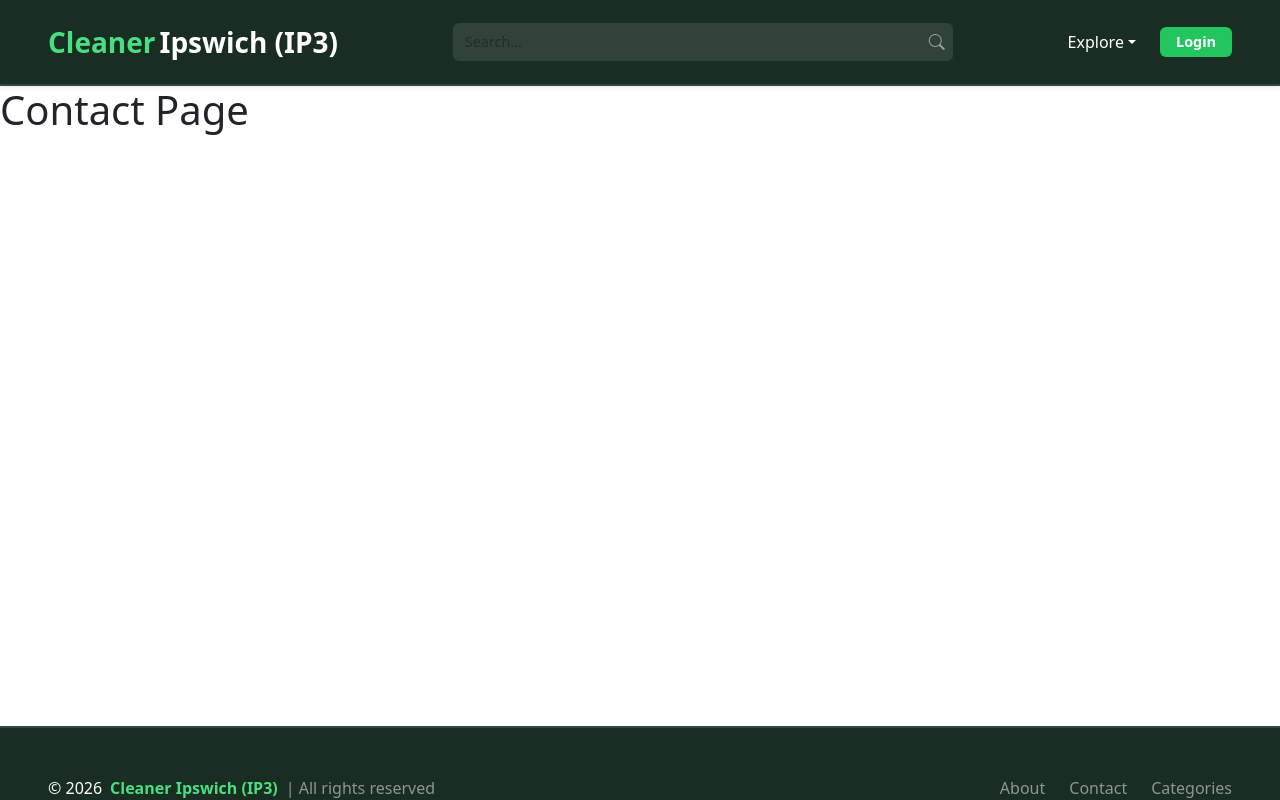
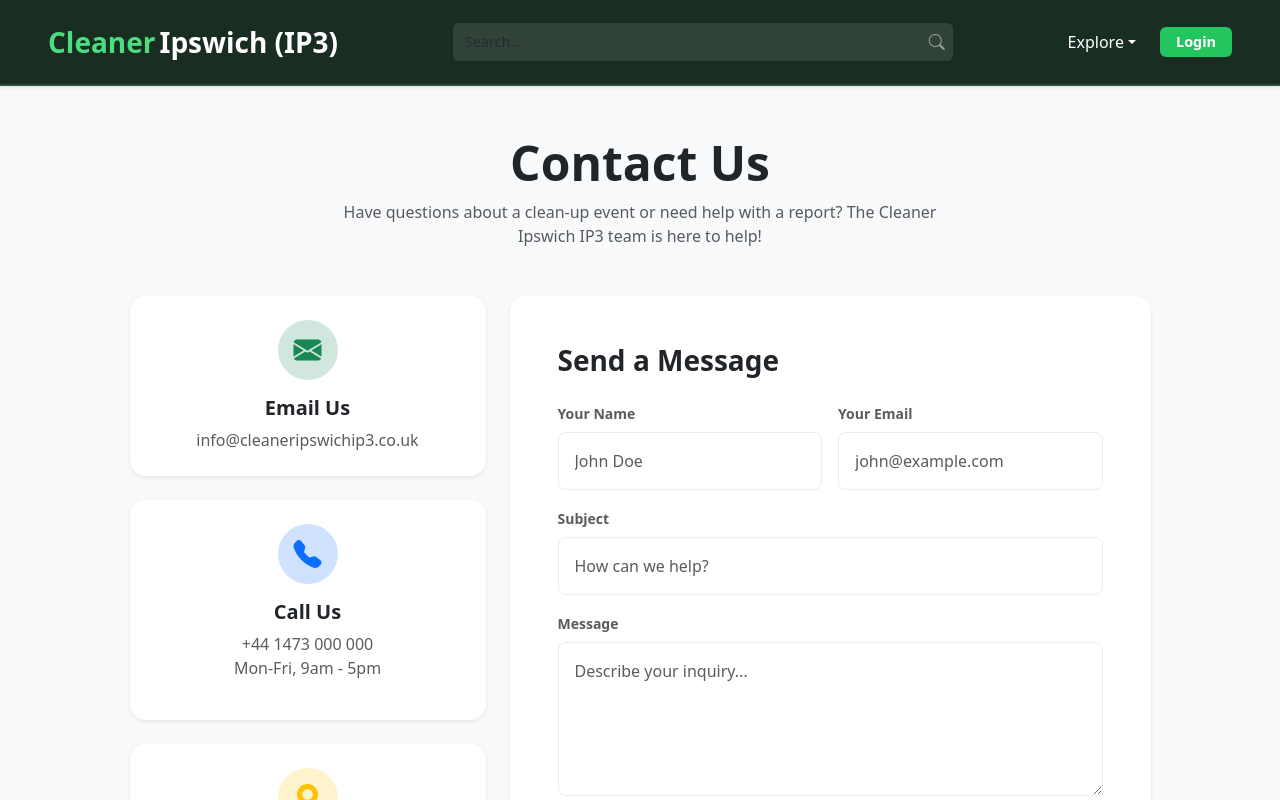
Before and after one commit to RobertasKirkickas/final-project, a React (Vite) app in the folder frontend/: page /contact in a window 1280 px wide. Shown: the top 800 px of the page. Built offline with nearby package versions, Linux system fonts and the light colour scheme; what simple-zustand-devtools would draw is missing.

Commit message:
feat: implemented contact and about pages

```diff
--- a/frontend/src/views/pages/About.jsx
+++ b/frontend/src/views/pages/About.jsx
@@ -1,11 +1,98 @@
 import React from 'react';
+import { Link } from 'react-router-dom';
 
-const About = () => {
+function About() {
 	return (
-		<div>
-			<h1>About Page</h1>
-		</div>
+		<section className='py-5 bg-light' style={{ minHeight: '85vh' }}>
+			<div className='container'>
+				{/* Header */}
+				<div className='row justify-content-center text-center mb-5'>
+					<div className='col-lg-8'>
+						<h1 className='display-4 fw-bold text-dark mb-4' style={{ color: '#1a2d23' }}>
+							Restoring the Beauty of
+							<span className='text-success d-block'>Ipswich IP3</span>
+						</h1>
+						<p className='lead text-muted px-md-5'>
+							Cleaner Ipswich is a community-driven platform dedicated to keeping our streets, parks, and waterfronts free from litter. We believe that a cleaner environment leads to a stronger,
+							happier community.
+						</p>
+					</div>
+				</div>
+
+				<hr className='my-5 opacity-25' />
+
+				{/* Core features */}
+				<div className='row g-4 mb-5'>
+					<div className='col-md-4'>
+						<div className='card border-0 shadow-sm rounded-4 p-4 h-100 text-center'>
+							<div className='rounded-circle bg-danger-subtle text-danger d-flex align-items-center justify-content-center mx-auto mb-3' style={{ width: '70px', height: '70px' }}>
+								<i className='bi bi-megaphone-fill fs-2'></i>
+							</div>
+							<h4 className='fw-bold'>Report</h4>
+							<p className='text-muted small'>Spot some litter? Take a photo and report it. Whether it's fly-tipping in an alleyway or litter in Landseer Park, your voice matters.</p>
+						</div>
+					</div>
+					<div className='col-md-4'>
+						<div className='card border-0 shadow-sm rounded-4 p-4 h-100 text-center'>
+							<div className='rounded-circle bg-warning-subtle text-warning d-flex align-items-center justify-content-center mx-auto mb-3' style={{ width: '70px', height: '70px' }}>
+								<i className='bi bi-calendar-check-fill fs-2'></i>
+							</div>
+							<h4 className='fw-bold'>Organise</h4>
+							<p className='text-muted small'>We help local volunteers organise clean-up events. Join a scheduled event or start your own to tackle problem areas together.</p>
+						</div>
+					</div>
+					<div className='col-md-4'>
+						<div className='card border-0 shadow-sm rounded-4 p-4 h-100 text-center'>
+							<div className='rounded-circle bg-success-subtle text-success d-flex align-items-center justify-content-center mx-auto mb-3' style={{ width: '70px', height: '70px' }}>
+								<i className='bi bi-stars fs-2'></i>
+							</div>
+							<h4 className='fw-bold'>See the Difference</h4>
+							<p className='text-muted small'>We showcase the impact of every clean-up effort, proving that when the IP3 community comes together, the transformation is impossible to miss.</p>
+						</div>
+					</div>
+				</div>
+
+				{/* Local connection */}
+				<div className='row align-items-center bg-white rounded-5 shadow-sm overflow-hidden g-0 mb-5'>
+					<div className='col-md-6'>
+						<img
+							src='https://images.unsplash.com/photo-1680216370618-f9938e5c9a17?auto=format&fit=crop&q=80&w=800'
+							alt='Ipswich Waterfront'
+							className='img-fluid h-100'
+							style={{ objectFit: 'cover', minHeight: '350px' }}
+						/>
+					</div>
+					<div className='col-md-6 p-4 p-md-5'>
+						<h2 className='fw-bold mb-4'>Why IP3?</h2>
+						<p className='text-muted mb-4'>
+							From the historic <strong>Ipswich Waterfront</strong> to the sprawling greens of <strong>Holywells Park</strong>, the IP3 area is full of life and potential. However, litter can quickly
+							diminish the pride we feel for our neighborhoods.
+						</p>
+						<p className='text-muted mb-4'>Our platform was born out of a desire to protect our local wildlife and keep our residential streets safe for families.</p>
+						<Link to='/categories/' className='btn btn-success rounded-pill px-4 fw-bold'>
+							Explore Local Areas
+						</Link>
+					</div>
+				</div>
+
+				{/* Call to action */}
+				<div className='text-center py-5 rounded-4 bg-dark text-white shadow-lg px-4'>
+					<h2 className='fw-bold mb-3'>Ready to make a difference?</h2>
+					<p className='mb-4 opacity-75 mx-auto' style={{ maxWidth: '600px' }}>
+						Join hundreds of local residents who are committed to a litter-free Ipswich. Every report and every volunteer counts.
+					</p>
+					<div className='d-flex flex-wrap justify-content-center gap-3'>
+						<Link to='/register/' className='btn btn-light btn-lg rounded-pill px-5 fw-bold text-dark'>
+							Join the Community
+						</Link>
+						<Link to='/contact/' className='btn btn-outline-light btn-lg rounded-pill px-5 fw-bold'>
+							Contact Us
+						</Link>
+					</div>
+				</div>
+			</div>
+		</section>
 	);
-};
+}
 
 export default About;
--- a/frontend/src/views/pages/Contact.jsx
+++ b/frontend/src/views/pages/Contact.jsx
@@ -1,11 +1,139 @@
-import React from 'react';
+import React, { useState } from 'react';
+import Swal from 'sweetalert2';
 
-const Contact = () => {
+function Contact() {
+	const [formData, setFormData] = useState({
+		name: '',
+		email: '',
+		subject: '',
+		message: '',
+	});
+
+	// Handle form input changes
+	const handleChange = (e) => {
+		setFormData({
+			...formData,
+			[e.target.name]: e.target.value,
+		});
+	};
+
+	// Handle form submission
+	const handleSubmit = (e) => {
+		e.preventDefault();
+
+		// Show success notification
+		Swal.fire({
+			icon: 'success',
+			title: 'Successfully Sent',
+			text: 'We have sent your message to our team.',
+			confirmButtonColor: '#22c55e',
+		});
+
+		setFormData({ name: '', email: '', subject: '', message: '' });
+	};
+
 	return (
-		<div>
-			<h1>Contact Page</h1>
-		</div>
+		<section className='py-5 bg-light' style={{ minHeight: '85vh' }}>
+			<div className='container'>
+				{/* Header */}
+				<div className='text-center mb-5'>
+					<h1 className='display-5 fw-bold text-dark' style={{ color: '#1a2d23' }}>
+						Contact Us
+					</h1>
+					<p className='text-muted mx-auto' style={{ maxWidth: '600px' }}>
+						Have questions about a clean-up event or need help with a report? The Cleaner Ipswich IP3 team is here to help!
+					</p>
+				</div>
+
+				<div className='row g-4 justify-content-center'>
+					{/* Contact info cards */}
+					<div className='col-lg-4'>
+						<div className='card border-0 shadow-sm rounded-4 p-4 mb-4 text-center'>
+							<div className='rounded-circle bg-success-subtle text-success d-flex align-items-center justify-content-center mx-auto mb-3' style={{ width: '60px', height: '60px' }}>
+								<i className='bi bi-envelope-fill fs-3'></i>
+							</div>
+							<h5 className='fw-bold'>Email Us</h5>
+							<p className='text-muted mb-0'>info@cleaneripswichip3.co.uk</p>
+						</div>
+
+						<div className='card border-0 shadow-sm rounded-4 p-4 mb-4 text-center'>
+							<div className='rounded-circle bg-primary-subtle text-primary d-flex align-items-center justify-content-center mx-auto mb-3' style={{ width: '60px', height: '60px' }}>
+								<i className='bi bi-telephone-fill fs-3'></i>
+							</div>
+							<h5 className='fw-bold'>Call Us</h5>
+							<p className='text-muted mb-0'>+44 1473 000 000</p>
+							<p className='text-muted'>Mon-Fri, 9am - 5pm</p>
+						</div>
+
+						<div className='card border-0 shadow-sm rounded-4 p-4 text-center'>
+							<div className='rounded-circle bg-warning-subtle text-warning d-flex align-items-center justify-content-center mx-auto mb-3' style={{ width: '60px', height: '60px' }}>
+								<i className='bi bi-geo-alt-fill fs-3'></i>
+							</div>
+							<h5 className='fw-bold'>Office</h5>
+							<p className='text-muted mb-0'>The Waterfront, Neptune Quay</p>
+							<p className='text-muted'>Ipswich, IP3 0AN</p>
+						</div>
+					</div>
+
+					{/* Contact form */}
+					<div className='col-lg-7'>
+						<div className='card border-0 shadow-sm rounded-4 p-4 p-md-5'>
+							<h3 className='fw-bold mb-4'>Send a Message</h3>
+							<form onSubmit={handleSubmit}>
+								<div className='row g-3'>
+									<div className='col-md-6'>
+										<label className='form-label small fw-bold text-muted'>Your Name</label>
+										<input type='text' name='name' value={formData.name} onChange={handleChange} className='form-control border-light-subtle rounded-3 p-3' placeholder='John Doe' required />
+									</div>
+									<div className='col-md-6'>
+										<label className='form-label small fw-bold text-muted'>Your Email</label>
+										<input
+											type='email'
+											name='email'
+											value={formData.email}
+											onChange={handleChange}
+											className='form-control border-light-subtle rounded-3 p-3'
+											placeholder='john@example.com'
+											required
+										/>
+									</div>
+									<div className='col-12'>
+										<label className='form-label small fw-bold text-muted'>Subject</label>
+										<input
+											type='text'
+											name='subject'
+											value={formData.subject}
+											onChange={handleChange}
+											className='form-control border-light-subtle rounded-3 p-3'
+											placeholder='How can we help?'
+											required
+										/>
+									</div>
+									<div className='col-12'>
+										<label className='form-label small fw-bold text-muted'>Message</label>
+										<textarea
+											name='message'
+											value={formData.message}
+											onChange={handleChange}
+											className='form-control border-light-subtle rounded-3 p-3'
+											rows='5'
+											placeholder='Describe your inquiry...'
+											required
+										></textarea>
+									</div>
+									<div className='col-12 pt-2'>
+										<button type='submit' className='btn btn-success w-100 rounded-pill py-3 fw-bold shadow-sm transition-all'>
+											Send Message <i className='bi bi-send-fill ms-2'></i>
+										</button>
+									</div>
+								</div>
+							</form>
+						</div>
+					</div>
+				</div>
+			</div>
+		</section>
 	);
-};
+}
 
 export default Contact;
```
